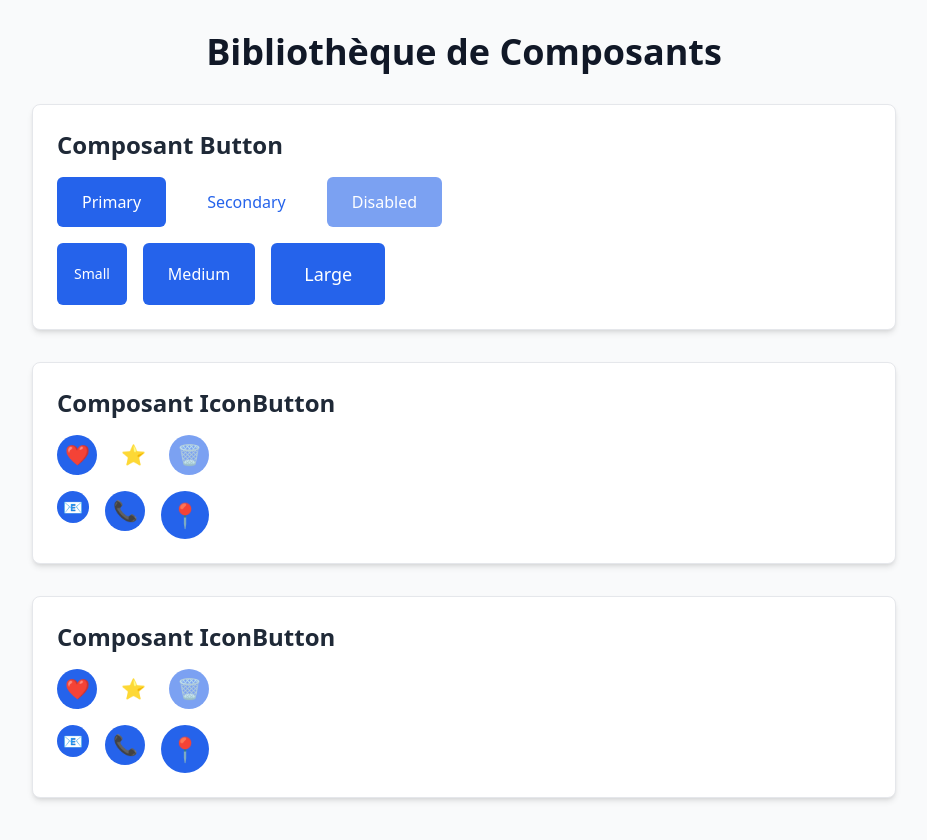
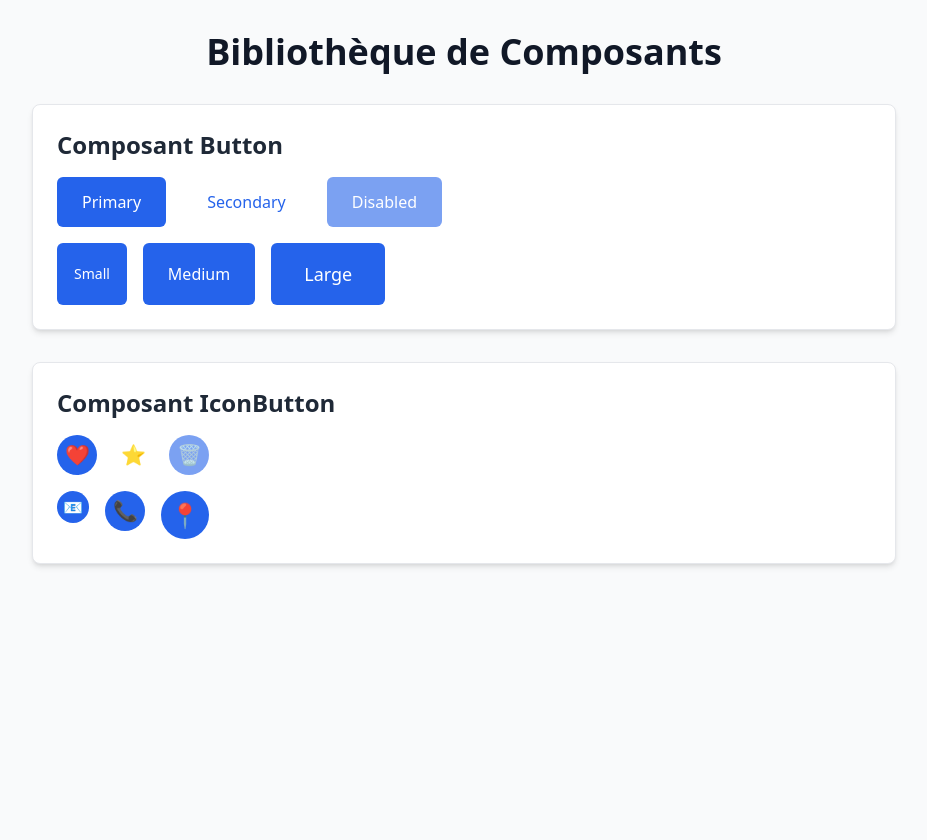
Before and after one commit to Leo-Riche/components-library, a React (Vite) app: page / in a window 1280 px wide. Shown: the top 840 px of the page, without its empty margins (176-1103 px from the left). After the commit the page ends 800 px from the top, so only its background shows below. Built offline with nearby package versions, Linux system fonts and the light colour scheme.

Commit message:
chore: remove IconButton section from App component

```diff
--- a/src/App.tsx
+++ b/src/App.tsx
@@ -45,25 +45,6 @@ function App() {
             <IconButton icon="📍" ariaLabel="Localisation" size="large" />
           </div>
         </section>
-        {/* Section IconButton */}
-        <section className="mb-8 p-6 bg-white rounded-lg shadow-md border border-gray-200">
-          <h2 className="text-2xl font-semibold text-gray-800 mb-4">Composant IconButton</h2>
-          <div className="flex flex-wrap gap-4 mb-4">
-            <IconButton icon="❤️" ariaLabel="J'aime" onClick={() => alert("Coeur cliqué!")} />
-            <IconButton
-              icon="⭐"
-              ariaLabel="Favoris"
-              variant="secondary"
-              onClick={() => alert("Étoile cliquée!")}
-            />
-            <IconButton icon="🗑️" ariaLabel="Supprimer" disabled />
-          </div>
-          <div className="flex flex-wrap gap-4">
-            <IconButton icon="📧" ariaLabel="Email" size="small" />
-            <IconButton icon="📞" ariaLabel="Téléphone" size="medium" />
-            <IconButton icon="📍" ariaLabel="Localisation" size="large" />
-          </div>
-        </section>
       </div>
     </div>
   );
```
